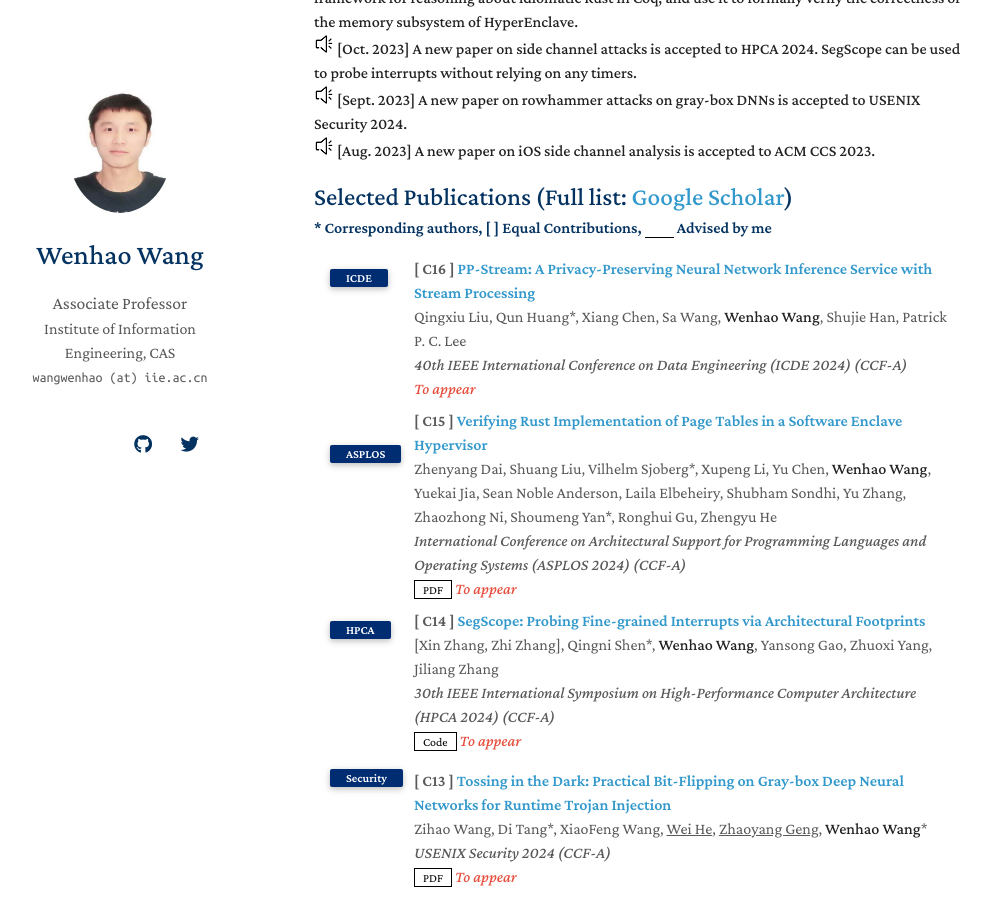
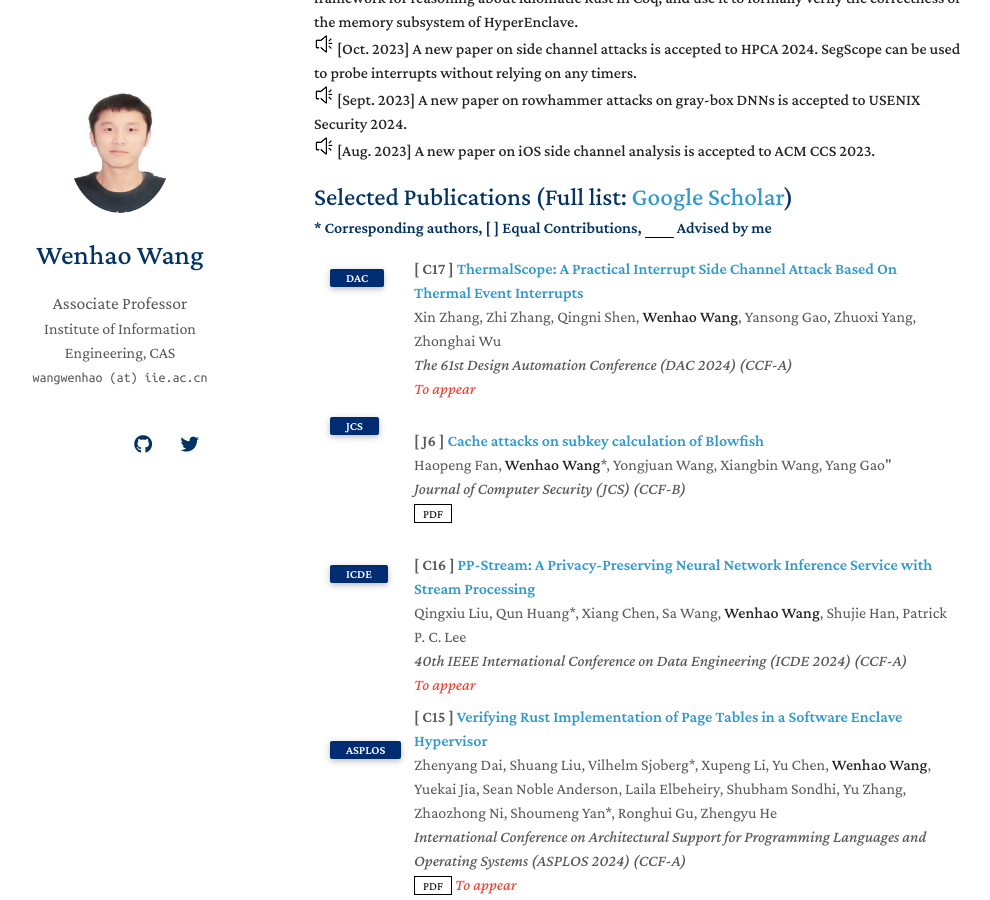
Before and after one commit to heartever/heartever.github.io, a Jekyll site: the page built from index.md, in a window 1280 px wide and 900 px high, scrolled down 496 px. Shown: the whole window, without its empty margins (156-1146 px from the left). Built offline with Jekyll 4.4.1, drawn with Linux system fonts in a browser that asks for light colours; nearby versions of some CDN libraries; a style sheet for code colours, icons or effects is not loaded; our own code applies the rules of GitHub Pages for plain Markdown files.

Commit message:
update pub

```diff
--- a/_data/publications.yml
+++ b/_data/publications.yml
@@ -1,4 +1,16 @@
 main:
+
+  - title: "ThermalScope: A Practical Interrupt Side Channel Attack Based On Thermal Event Interrupts"
+    authors: Xin Zhang, Zhi Zhang, Qingni Shen, <strong>Wenhao Wang</strong>, Yansong Gao, Zhuoxi Yang, Zhonghai Wu
+    conference_short: DAC
+    conference:  The 61st Design Automation Conference (DAC 2024) (CCF-A)
+    notes: To appear
+
+  - title: "Cache attacks on subkey calculation of Blowfish"
+    authors: Haopeng Fan, <strong>Wenhao Wang</strong>*, Yongjuan Wang, Xiangbin Wang, Yang Gao"
+    journal_short: JCS
+    journal: Journal of Computer Security (JCS) (CCF-B)
+    pdf: https://content.iospress.com/articles/journal-of-computer-security/jcs230052
 
   - title: "PP-Stream: A Privacy-Preserving Neural Network Inference Service with Stream Processing"
     authors: Qingxiu Liu, Qun Huang*, Xiang Chen, Sa Wang, <strong>Wenhao Wang</strong>, Shujie Han, Patrick P. C. Lee
@@ -24,7 +36,7 @@ main:
     code: https://github.com/zhangxin00/segscope
 #    bibtex: https://bib.yliu.me/MICCAI23.txt
    # image: ./assets/img/teaser_example_2.png
-    notes: To appear
+   # notes: To appear
 
   - title: "Tossing in the Dark: Practical Bit-Flipping on Gray-box Deep Neural Networks for Runtime Trojan Injection"
     authors: Zihao Wang, Di Tang*, XiaoFeng Wang, <u>Wei He</u>, <u>Zhaoyang Geng</u>, <strong>Wenhao Wang</strong>*
```
